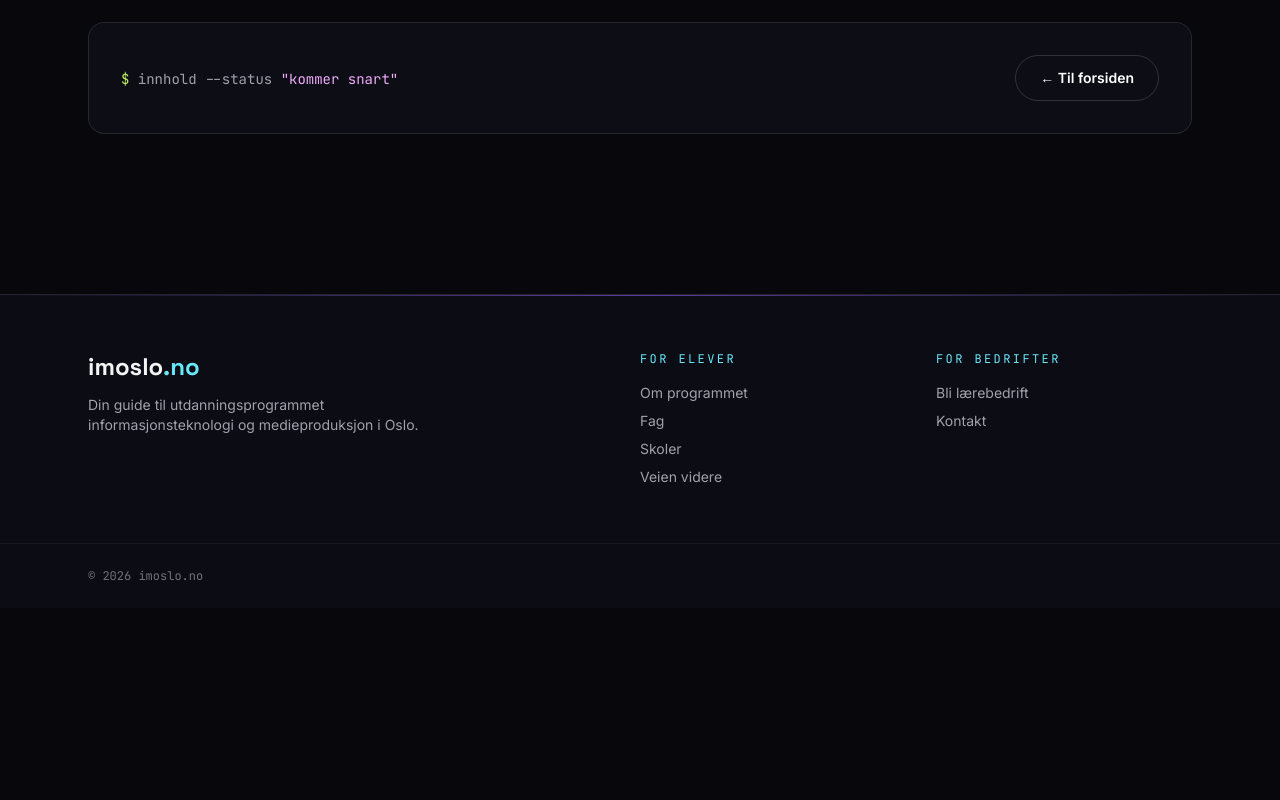
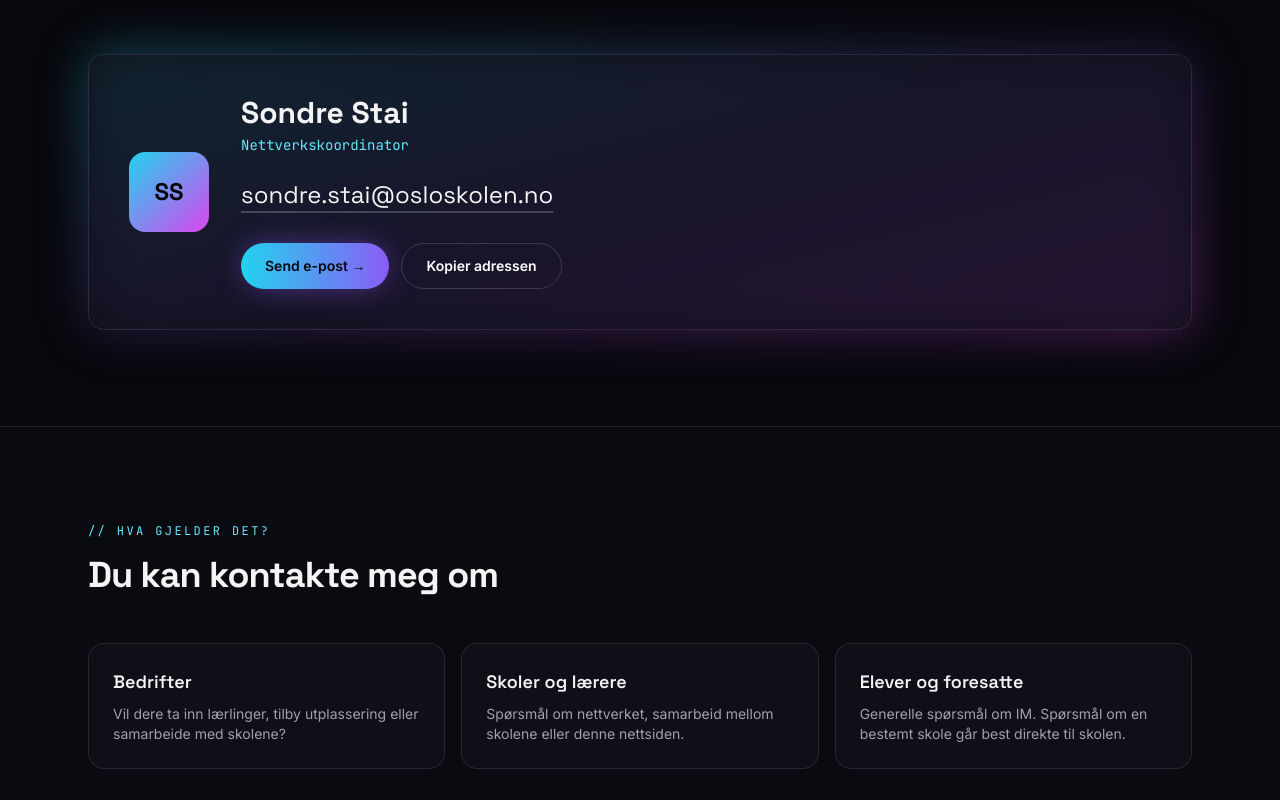
Before and after one commit to staidigital/imoslo, a Next.js app: page /kontakt in a window 1280 px wide. Shown: the part 480-1280 px from the top of the page. Before the commit the page ends 1088 px from the top, so only its background shows below. Built offline with nearby package versions, Linux system fonts and the light colour scheme.

Commit message:
kontakt-siden

```diff
--- a/app/kontakt/page.tsx
+++ b/app/kontakt/page.tsx
@@ -1,11 +1,108 @@
-import ComingSoon from "@/components/ComingSoon";
+import type { Metadata } from "next";
+import Link from "next/link";
+import PageHero from "@/components/PageHero";
+import CopyButton from "@/components/CopyButton";
+
+export const metadata: Metadata = {
+  title: "Kontakt – IMO Oslo",
+  description:
+    "Kontaktinformasjon for spørsmål om informasjonsteknologi og medieproduksjon i Oslo.",
+};
+
+const contact = {
+  name: "Sondre Stai",
+  title: "Nettverkskoordinator",
+  email: "sondre.stai@osloskolen.no",
+};
+
+const topics = [
+  {
+    title: "Bedrifter",
+    text: "Vil dere ta inn lærlinger, tilby utplassering eller samarbeide med skolene?",
+  },
+  {
+    title: "Skoler og lærere",
+    text: "Spørsmål om nettverket, samarbeid mellom skolene eller denne nettsiden.",
+  },
+  {
+    title: "Elever og foresatte",
+    text: "Generelle spørsmål om IM. Spørsmål om en bestemt skole går best direkte til skolen.",
+  },
+];
 
 export default function Kontakt() {
+  const initials = contact.name
+    .split(" ")
+    .map((n) => n[0])
+    .join("");
+
   return (
-    <ComingSoon
-      eyebrow="// Kontakt"
-      title="Ta kontakt"
-      lead="Har du spørsmål om IM, læreplasser eller samarbeid? Vi hører gjerne fra deg."
-    />
+    <>
+      <PageHero
+        eyebrow="// Kontakt"
+        title="Ta kontakt"
+        lead="Har du spørsmål om IM, læreplasser eller samarbeid? Send meg en e-post."
+      />
+
+      {/* ───────── Kontaktkort ───────── */}
+      <section className="container-page py-20 sm:py-24">
+        <div className="relative">
+          <div className="absolute -inset-1 rounded-3xl bg-gradient-to-br from-cyan-400/30 via-violet-500/20 to-fuchsia-500/30 blur-xl" />
+          <div className="card relative grid gap-8 p-8 sm:p-10 md:grid-cols-[auto_1fr] md:items-center">
+            <span
+              aria-hidden
+              className="grid h-20 w-20 place-items-center rounded-2xl bg-gradient-to-br from-cyan-400 to-fuchsia-500 font-display text-2xl font-bold text-ink-950"
+            >
+              {initials}
+            </span>
+            <div>
+              <h2 className="font-display text-2xl font-bold sm:text-3xl">{contact.name}</h2>
+              <p className="mt-1 font-mono text-sm text-cyan-300">{contact.title}</p>
+
+              <a
+                href={`mailto:${contact.email}`}
+                className="mt-6 block break-all font-display text-xl text-zinc-100 underline decoration-white/20 underline-offset-8 transition hover:decoration-cyan-300 sm:text-2xl"
+              >
+                {contact.email}
+              </a>
+
+              <div className="mt-8 flex flex-wrap gap-3">
+                <a href={`mailto:${contact.email}`} className="btn-primary">
+                  Send e-post →
+                </a>
+                <CopyButton value={contact.email} label="Kopier adressen" />
+              </div>
+            </div>
+          </div>
+        </div>
+      </section>
+
+      {/* ───────── Hva kan du spørre om ───────── */}
+      <section className="border-t border-white/10 bg-ink-900/60 py-20 sm:py-24">
+        <div className="container-page">
+          <p className="eyebrow mb-4">{"// Hva gjelder det?"}</p>
+          <h2 className="max-w-2xl font-display text-3xl font-bold tracking-tight sm:text-4xl">
+            Du kan kontakte meg om
+          </h2>
+          <ul className="mt-12 grid gap-4 md:grid-cols-3">
+            {topics.map((t) => (
+              <li key={t.title} className="card p-6">
+                <h3 className="font-display text-lg font-semibold">{t.title}</h3>
+                <p className="mt-2 text-sm text-zinc-400">{t.text}</p>
+              </li>
+            ))}
+          </ul>
+
+          <div className="mt-12 flex flex-wrap gap-3">
+            <Link href="/skoler" className="btn-ghost">
+              Se skolene og nettsidene deres
+            </Link>
+            <Link href="/bli-laerebedrift" className="btn-ghost">
+              Om å bli lærebedrift
+            </Link>
+          </div>
+        </div>
+      </section>
+    </>
   );
 }
--- /dev/null
+++ b/components/CopyButton.tsx
@@ -0,0 +1,49 @@
+"use client";
+
+import { useState } from "react";
+
+type Status = "idle" | "copied" | "failed";
+
+/** Reserveløsning for nettlesere der Clipboard API ikke er tilgjengelig. */
+function legacyCopy(value: string) {
+  const el = document.createElement("textarea");
+  el.value = value;
+  el.setAttribute("readonly", "");
+  el.style.position = "fixed";
+  el.style.opacity = "0";
+  document.body.appendChild(el);
+  el.select();
+  const ok = document.execCommand("copy");
+  document.body.removeChild(el);
+  return ok;
+}
+
+/** Knapp som kopierer en tekst (f.eks. en e-postadresse) til utklippstavlen. */
+export default function CopyButton({ value, label = "Kopier" }: { value: string; label?: string }) {
+  const [status, setStatus] = useState<Status>("idle");
+
+  async function copy() {
+    let ok = false;
+    try {
+      await navigator.clipboard.writeText(value);
+      ok = true;
+    } catch {
+      try {
+        ok = legacyCopy(value);
+      } catch {
+        ok = false;
+      }
+    }
+    setStatus(ok ? "copied" : "failed");
+    setTimeout(() => setStatus("idle"), 2500);
+  }
+
+  const text =
+    status === "copied" ? "Kopiert ✓" : status === "failed" ? "Kunne ikke kopiere" : label;
+
+  return (
+    <button type="button" onClick={copy} className="btn-ghost">
+      <span aria-live="polite">{text}</span>
+    </button>
+  );
+}
```
